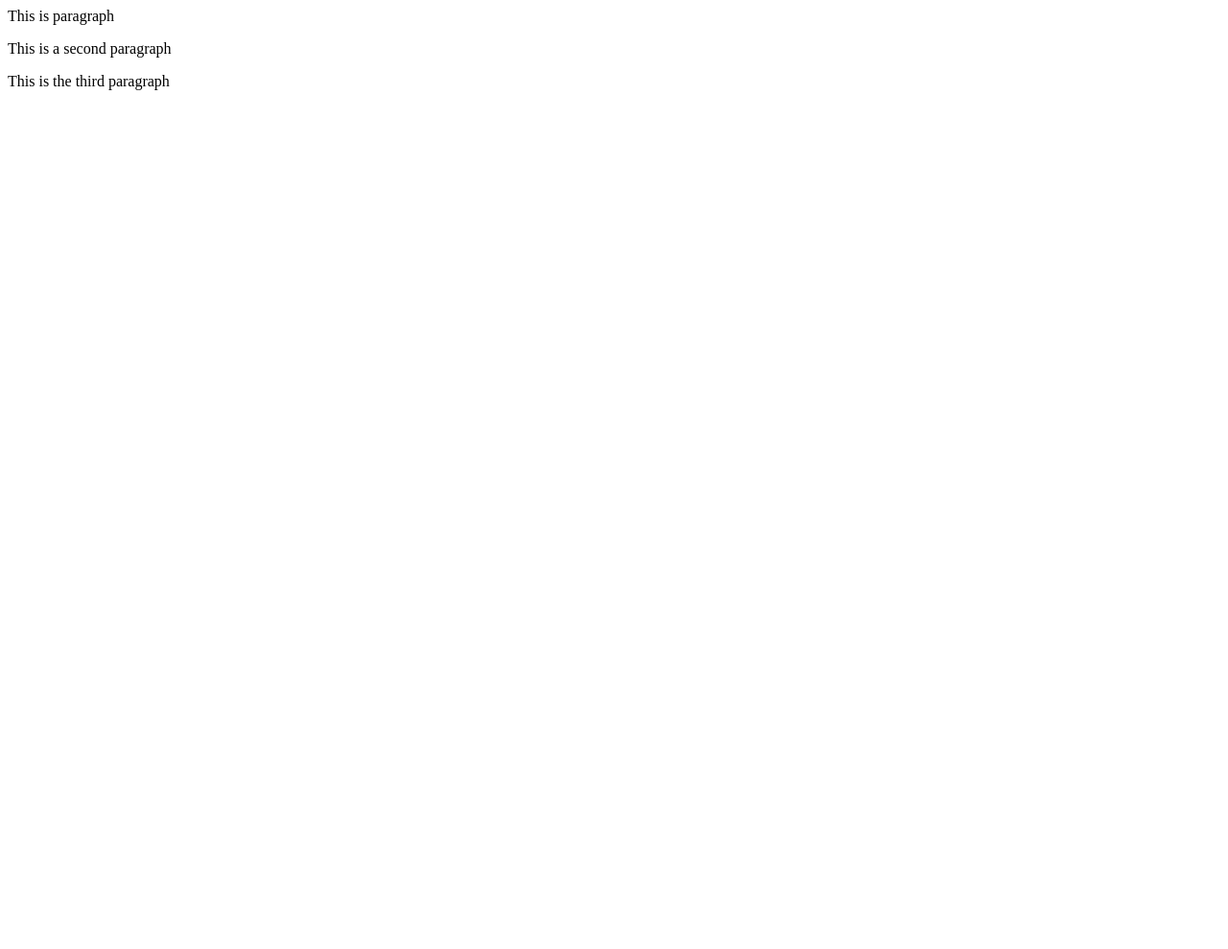
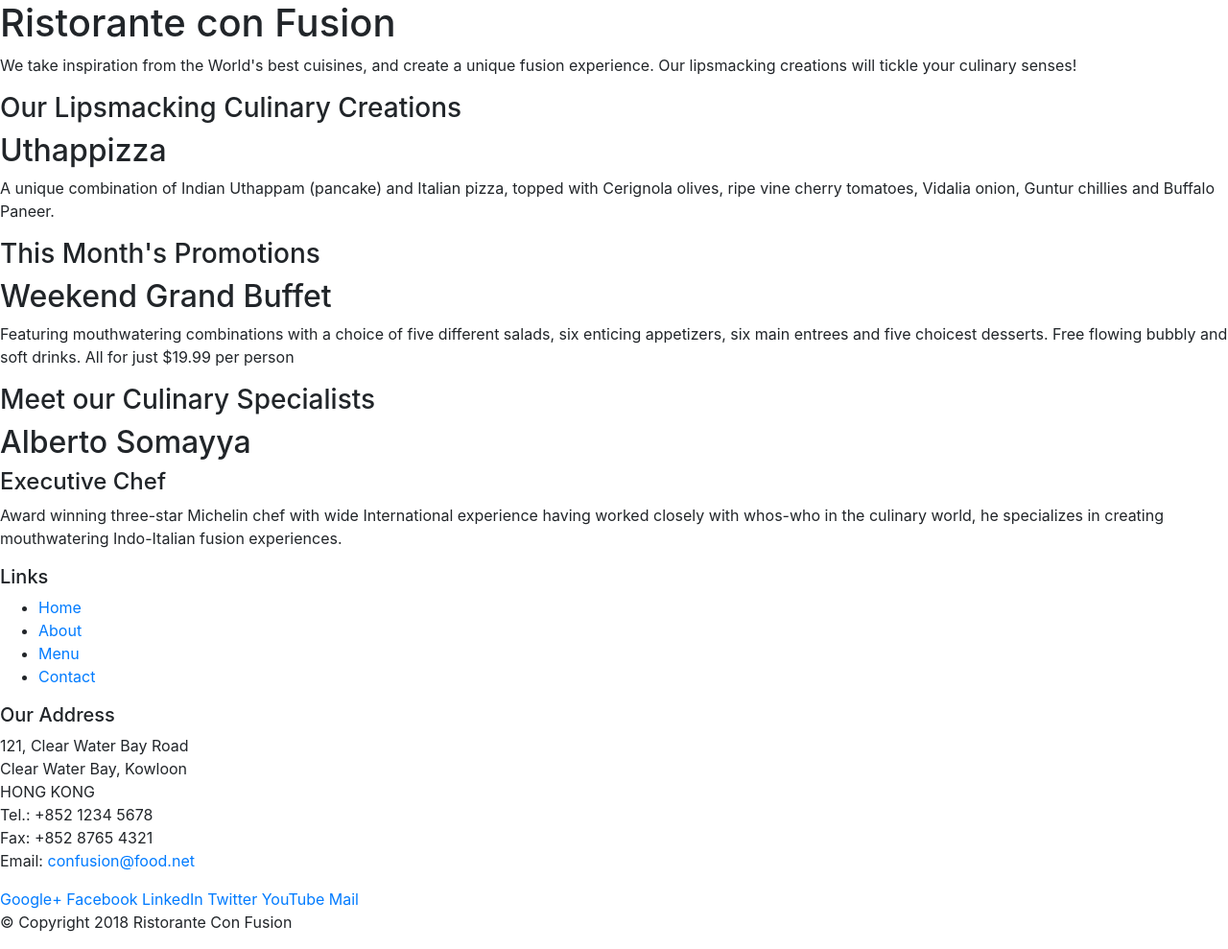
Before and after one commit to bheemsetty/nodetest, a website: page index.html in a window 1280 px wide. Shown: the whole page at 96% size. Before the commit the page ends 800 px from the top, so only its background shows below. Drawn offline with nearby package versions, Linux system fonts and the light colour scheme.

Commit message:
after including bootstap and other js

```diff
--- a/index.html
+++ b/index.html
@@ -1,8 +1,111 @@
+<!DOCTYPE >
+<html>
 <head>
+ <!-- Required meta tags always come first -->
+ <meta charset="utf-8">
+ <meta name="viewport" content="width=device-width, initial-scale=1, shrink-to-fit=no">
+ <meta http-equiv="x-ua-compatible" content="ie=edge">
+
+ <!-- Bootstrap CSS -->
+ <link rel="stylesheet" href="node_modules/bootstrap/dist/css/bootstrap.min.css">
+
+ <title>Ristorante Con Fusion</title>
 
 </head>
 <body>
-    <p> This is paragraph</p>
-    <p> This is a second paragraph</p>
-    <p> This is the third paragraph</p>
+     <header>
+        <div>
+            <div>
+                <div>
+                    <h1>Ristorante con Fusion</h1>
+                    <p>We take inspiration from the World's best cuisines, and create a unique fusion experience. Our lipsmacking creations will tickle your culinary senses!</p>
+                </div>
+                <div>
+                </div>
+            </div>
+        </div>
+    </header>
+
+    <div>
+        <div>
+            <div>
+                <h3>Our Lipsmacking Culinary Creations</h3>
+            </div>
+            <div>
+                <h2>Uthappizza</h2>
+                <p>A unique combination of Indian Uthappam (pancake) and Italian pizza, topped with Cerignola olives, ripe vine cherry tomatoes, Vidalia onion, Guntur chillies and Buffalo Paneer.</p>
+            </div>
+        </div>
+
+
+        <div>
+            <div>
+                <h3>This Month's Promotions</h3>
+            </div>
+            <div>
+                <h2>Weekend Grand Buffet</h2>
+                <p>Featuring mouthwatering combinations with a choice of five different salads, six enticing appetizers, six main entrees and five choicest desserts. Free flowing bubbly and soft drinks. All for just $19.99 per person </p>
+            </div>
+        </div>
+
+        <div>
+            <div>
+                <h3>Meet our Culinary Specialists</h3>
+            </div>
+            <div>
+                <h2>Alberto Somayya</h2>
+                <h4>Executive Chef</h4>
+                <p>Award winning three-star Michelin chef with wide International experience having worked closely with whos-who in the culinary world, he specializes in creating mouthwatering Indo-Italian fusion experiences. </p>
+            </div>
+        </div>
+    </div>
+
+    <footer>
+            <div>
+                    <div>
+                        <div>
+                            <h5>Links</h5>
+                            <ul>
+                                <li><a href="#">Home</a></li>
+                                <li><a href="#">About</a></li>
+                                <li><a href="#">Menu</a></li>
+                                <li><a href="#">Contact</a></li>
+                            </ul>
+                        </div>
+                        <div>
+                            <h5>Our Address</h5>
+                            <address>
+                              121, Clear Water Bay Road<br>
+                              Clear Water Bay, Kowloon<br>
+                              HONG KONG<br>
+                              Tel.: +852 1234 5678<br>
+                              Fax: +852 8765 4321<br>
+                              Email: <a href="mailto:confusion@food.net">confusion@food.net</a>
+                           </address>
+                        </div>
+                        <div>
+                            <div>
+                                <a href="http://google.com/+">Google+</a>
+                                <a href="http://www.facebook.com/profile.php?id=">Facebook</a>
+                                <a href="http://www.linkedin.com/in/">LinkedIn</a>
+                                <a href="http://twitter.com/">Twitter</a>
+                                <a href="http://youtube.com/">YouTube</a>
+                                <a href="mailto:">Mail</a>
+                            </div>
+                        </div>
+                   </div>
+                   <div>
+                        <div>
+                            <p>© Copyright 2018 Ristorante Con Fusion</p>
+                        </div>
+                   </div>
+                </div>
+            </footer>
+
+      <!-- jQuery first, then Popper.js, then Bootstrap JS. -->
+      <script src="node_modules/jquery/dist/jquery.slim.min.js"></script>
+      <script src="node_modules/popper.js/dist/umd/popper.min.js"></script>
+      <script src="node_modules/bootstrap/dist/js/bootstrap.min.js"></script>
 </body>
+
+</html>
```
Also changed, not shown: package.json (+7 -2 lines), 1 other file.
